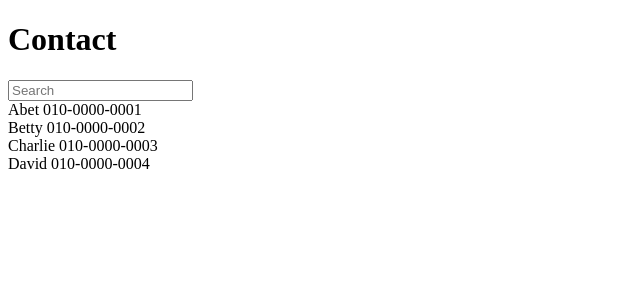
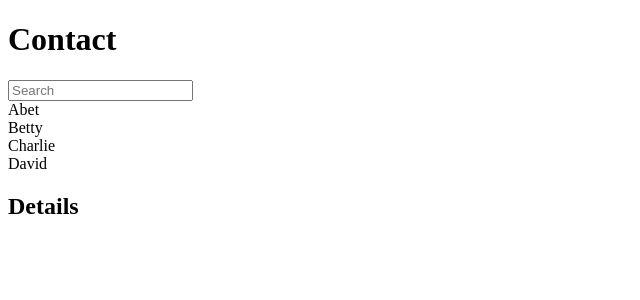
Before and after one commit to ChocOZerO/react-study-velopert, a React app: page / in a window 1280 px wide. Shown: the top 300 px of the page, without its empty margins (0-640 px from the left). Built offline with nearby package versions, Linux system fonts and the light colour scheme.

Commit message:
Add select process

```diff
--- a/src/components/Contact.js
+++ b/src/components/Contact.js
@@ -1,11 +1,13 @@
 import React from 'react';
 import ContactInfo from './ContactInfo';
+import ContactDetails from './ContactDetails';
 
 export default class Contact extends React.Component {
 
     constructor(props) {
         super(props);
         this.state = {
+            selectedKey: -1,
             keyword: '',
             contactData: [{
                 name: 'Abet',
@@ -23,12 +25,20 @@
         };
 
         this.handleChange = this.handleChange.bind(this);
+        this.handleClick = this.handleClick.bind(this);
     }
 
     handleChange(e) {
         this.setState({
             keyword: e.target.value
         });
+    }
+
+    handleClick(key) {
+        this.setState({
+            selectedKey: key
+        });
+        console.log(key, 'is selected');
     }
 
     render() {
@@ -40,7 +50,10 @@
                 }
             );
             return data.map((contact, i) => {
-                return (<ContactInfo contact={contact} key={i}/>);
+                return (<ContactInfo
+                            contact={contact}
+                            key={i}
+                            onClick={() => this.handleClick(i)}/>);
             });
         };
 
@@ -54,6 +67,10 @@
                     onChange={this.handleChange}
                 />
                 <div>{mapToComponents(this.state.contactData)}</div>
+                <ContactDetails
+                    isSelected={this.state.selecetedKey != -1}
+                    contact={this.state.contactData[this.state.selectedKey]}
+                />
             </div>
         );
     }
--- /dev/null
+++ b/src/components/ContactDetails.js
@@ -0,0 +1,28 @@
+import React from 'react';
+
+export default class ContactDetails extends React.Component {
+    render() {
+
+        const details = (
+            <div>
+                <p>{this.props.contact.name}</p>
+                <p>{this.props.contact.phone}</p>
+            </div>
+        );
+        const blank = (<div>Not Selected</div>);
+
+        return (
+            <div>
+                <h2>Details</h2>
+                {this.props.isSelected ? details: blank }
+            </div>
+        );
+    }
+}
+
+ContactDetails.defaultProps = {
+    contact: {
+        name: '',
+        phone: ''
+    }
+}
--- a/src/components/ContactInfo.js
+++ b/src/components/ContactInfo.js
@@ -3,7 +3,7 @@
 export default class ContactInfo extends React.Component {
     render() {
         return (
-            <div>{this.props.contact.name} {this.props.contact.phone}</div>
+            <div onClick={this.props.onClick}>{this.props.contact.name}</div>
         );
     }
 }
```
